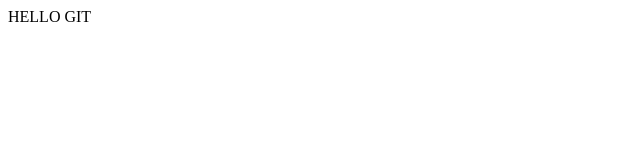
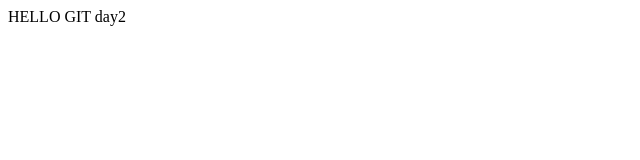
Before and after one commit to Davidchen775/test, a plain HTML site: page index.html in a window 1280 px wide. Shown: the full height of the page, 0-640 px from the left. Drawn offline with Linux system fonts and the light colour scheme.

Commit message:
Fourth Commit

```diff
--- a/index.html
+++ b/index.html
@@ -3,6 +3,6 @@
 <title>Push to Github</title>
 </head>
 <body>
-	HELLO GIT
+	HELLO GIT day2
 </body>
 <html>
```
